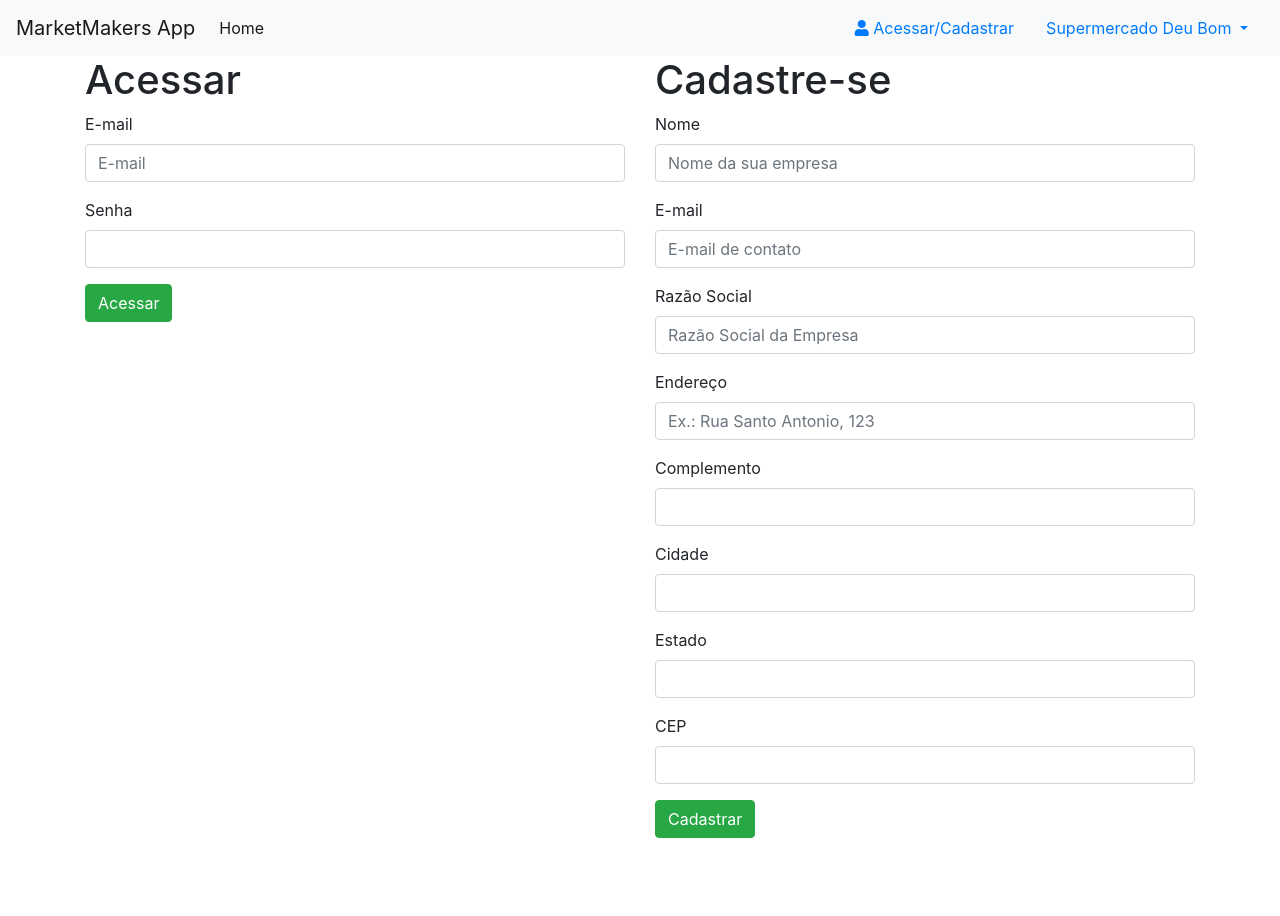
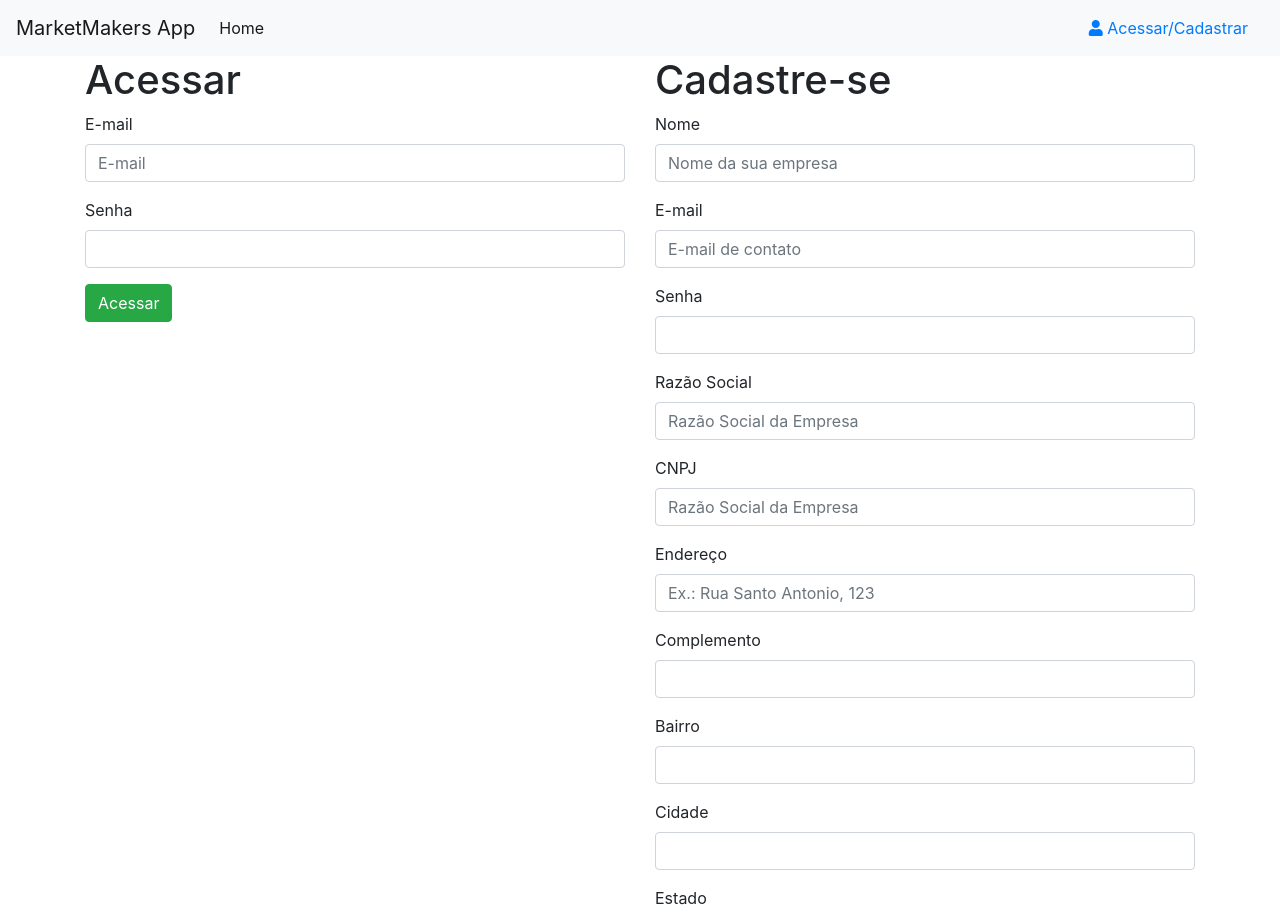
Before and after one commit to market-makers/marketmakers-front, an Angular app: page /subscription in a window 1280 px wide. Shown: the top 916 px of the page. Before the commit the page ends 838 px from the top, so only its background shows below. Built offline with nearby package versions, Linux system fonts and the light colour scheme.

Commit message:
Login e cadastro

```diff
--- /dev/null
+++ b/src/app/api.service.ts
@@ -0,0 +1,29 @@
+import { Injectable } from '@angular/core';
+import { HttpClient, HttpHeaders } from '@angular/common/http';
+import { Observable } from '../../node_modules/rxjs';
+
+const httpOptions = {
+  headers: new HttpHeaders({
+    'Content-Type':  'application/json'
+    // 'Authorization': 'Basic bWFya2V0bWFrZXJzOlR0bjBFOVEw'
+  })
+};
+
+@Injectable({
+  providedIn: 'root'
+})
+export class ApiService {
+  // private endpoint: String = 'http://192.168.25.44:8080';
+  private endpoint: String = 'https://api.marketmakersapp.club';
+
+  constructor(private http: HttpClient) {
+  }
+
+  post(path, data: any) : Observable<Object> {
+    return this.http.post(this.endpoint + path, data, httpOptions);
+  }
+
+  get(path) : Observable<Object> {
+    return this.http.get(this.endpoint + path, httpOptions);
+  }
+}
--- a/src/app/app.module.ts
+++ b/src/app/app.module.ts
@@ -1,5 +1,7 @@
 import { BrowserModule } from '@angular/platform-browser';
 import { NgModule } from '@angular/core';
+import { ReactiveFormsModule } from '@angular/forms';
+import { HttpClientModule } from '@angular/common/http';
 
 import { AppComponent } from './app.component';
 import { HeaderComponent } from './header/header.component';
@@ -17,8 +19,10 @@ import { DashboardComponent } from './dashboard/dashboard.component';
     DashboardComponent,
   ],
   imports: [
+    HttpClientModule,
     BrowserModule,
-    AppRoutingModule
+    AppRoutingModule,
+    ReactiveFormsModule
   ],
   providers: [],
   bootstrap: [AppComponent]
--- a/src/app/company.service.ts
+++ b/src/app/company.service.ts
@@ -1,9 +1,43 @@
 import { Injectable } from '@angular/core';
+import { ApiService } from './api.service';
+import { Observable } from '../../node_modules/rxjs';
 
 @Injectable({
   providedIn: 'root'
 })
 export class CompanyService {
+  private _api: ApiService;
+  private company: any;
 
-  constructor() { }
+  constructor(private api: ApiService) {
+    this._api = api;
+  }
+
+  create(data: any) : Observable<Object>{
+    return this._api.post('/company', data);
+  }
+
+  setCompany(company: any) {
+    this.company = company;
+    //persist
+    window.localStorage.setItem('company', JSON.stringify(company));
+  }
+
+  getCompany(): any {
+    let session: any = window.localStorage.getItem('company');
+    if(session) {
+      session = JSON.parse(session);
+    }
+    return this.company || session;
+  }
+
+  login(data: any) {
+    return this._api.post('/company/login', data);
+  }
+
+  logout() {
+    window.localStorage.removeItem('company');
+    this.company = null;
+  }
+
 }
--- a/src/app/header/header.component.html
+++ b/src/app/header/header.component.html
@@ -11,16 +11,15 @@
           <a class="nav-link" href="#">Home <span class="sr-only">(current)</span></a>
         </li>
       </ul>
-      <a class="nav-link" routerLink="/subscription"><i class="fa fa-user"></i> Acessar/Cadastrar</a>
-      <div class="nav-item dropdown">
+      <a class="nav-link" routerLink="/subscription" *ngIf="!company"><i class="fa fa-user"></i> Acessar/Cadastrar</a>
+      <div class="nav-item dropdown" *ngIf="company">
         <a class="nav-link dropdown-toggle" href="#" id="navbarDropdown" role="button" data-toggle="dropdown" aria-haspopup="true" aria-expanded="false">
-          Supermercado Deu Bom
+          {{company.name}}
         </a>
         <div class="dropdown-menu" aria-labelledby="navbarDropdown">
-          <a class="dropdown-item" href="#">Configurações</a>
           <a class="dropdown-item" routerLink="/dashboard">Meu Painel</a>
           <div class="dropdown-divider"></div>
-          <a class="dropdown-item" href="#">Sair</a>
+          <a class="dropdown-item" (click)="logout()" href="#">Sair</a>
         </div>
       </div>
     </div>
--- a/src/app/header/header.component.ts
+++ b/src/app/header/header.component.ts
@@ -1,4 +1,5 @@
 import { Component, OnInit } from '@angular/core';
+import { CompanyService } from '../company.service';
 
 @Component({
   selector: 'app-header',
@@ -6,10 +7,21 @@ import { Component, OnInit } from '@angular/core';
   styleUrls: ['./header.component.css']
 })
 export class HeaderComponent implements OnInit {
+  company: any;
 
-  constructor() { }
+  constructor(private companyService: CompanyService) {
+
+  }
 
   ngOnInit() {
+    this.company = this.companyService.getCompany();
+    window.addEventListener('loggedIn', () => {
+      this.company = this.companyService.getCompany();
+    })
+  }
+
+  logout() {
+    this.companyService.logout();
   }
 
 }
--- a/src/app/subscription/subscription.component.html
+++ b/src/app/subscription/subscription.component.html
@@ -2,52 +2,67 @@
   <div class="row">
     <div class="col-md-6">
       <h1>Acessar</h1>
-        <form autocomplete="off">
+        <form autocomplete="off" [formGroup]="loginForm" (ngSubmit)="onLogin()">
             <div class="form-group">
-              <label for="email">E-mail</label>
-              <input type="email" class="form-control" id="email" placeholder="E-mail">
+              <label for="email_login">E-mail</label>
+              <input type="email" class="form-control" id="email_login" formControlName="email" placeholder="E-mail">
             </div>
             <div class="form-group">
-              <label for="senha">Senha</label>
-              <input type="password" class="form-control" id="password">
+              <label for="password_login">Senha</label>
+              <input type="password" class="form-control" id="password_login" formControlName="password">
             </div>
             <input type="submit" value="Acessar" class="btn btn-success">
           </form>
     </div>
     <div class="col-md-6">
       <h1>Cadastre-se</h1>
-        <form>
+        <div class="alert alert-success" *ngIf="submited">
+          Cadastro realizado com sucesso!
+        </div>
+        <form [formGroup]="companyForm" (ngSubmit)="onSubmit()" *ngIf="!submited">
             <div class="form-group">
               <label for="name">Nome</label>
-              <input type="text" class="form-control" id="name" placeholder="Nome da sua empresa">
+              <input type="text" class="form-control" id="name" formControlName="name" placeholder="Nome da sua empresa">
             </div>
             <div class="form-group">
               <label for="email">E-mail</label>
-              <input type="email" class="form-control" id="email" placeholder="E-mail de contato">
+              <input type="email" class="form-control" id="email" formControlName="email" placeholder="E-mail de contato">
             </div>
             <div class="form-group">
-              <label for="razao_social">Razão Social</label>
-              <input type="text" class="form-control" id="razao_social" placeholder="Razão Social da Empresa">
+                <label for="password">Senha</label>
+                <input type="password" class="form-control" id="password" formControlName="password" placeholder="">
+              </div>
+            <div class="form-group">
+              <label for="companyName">Razão Social</label>
+              <input type="text" class="form-control" id="companyName" formControlName="companyName" placeholder="Razão Social da Empresa">
             </div>
             <div class="form-group">
-              <label for="endereco_logradouro">Endereço</label>
-              <input type="text" class="form-control" id="endereco_logradouro" placeholder="Ex.: Rua Santo Antonio, 123">
+                <label for="cnpj">CNPJ</label>
+                <input type="text" class="form-control" id="cnpj" formControlName="cnpj" placeholder="Razão Social da Empresa">
+              </div>
+            <div class="form-group">
+              <label for="street">Endereço</label>
+              <input type="text" class="form-control" id="street" formControlName="street" placeholder="Ex.: Rua Santo Antonio, 123">
             </div>
             <div class="form-group">
-              <label for="endereco_complemento">Complemento</label>
-              <input type="text" class="form-control" id="endereco_complemento" placeholder="">
+              <label for="complement">Complemento</label>
+              <input type="text" class="form-control" id="complement" formControlName="complement" placeholder="">
             </div>
             <div class="form-group">
-              <label for="endereco_cidade">Cidade</label>
-              <input type="text" class="form-control" id="endereco_cidade" placeholder="">
+                <label for="neighborhood">Bairro</label>
+                <input type="text" class="form-control" id="neighborhood" formControlName="neighborhood" placeholder="">
+              </div>
+            <div class="form-group">
+              <label for="city">Cidade</label>
+              <input type="text" class="form-control" id="city" formControlName="city" placeholder="">
             </div>
             <div class="form-group">
-              <label for="endereco_estado">Estado</label>
-              <input type="text" class="form-control" id="endereco_estado" placeholder="">
+              <label for="state">Estado</label>
+              <input type="text" class="form-control" id="state" formControlName="state" placeholder="">
             </div>
             <div class="form-group">
-              <label for="endereco_cep">CEP</label>
-              <input type="text" class="form-control" id="endereco_cep" placeholder="">
+              <label for="zipCode">CEP</label>
+              <input type="text" class="form-control" id="zipCode" formControlName="zipCode" placeholder="">
             </div>
             <input type="submit" value="Cadastrar" class="btn btn-success">
           </form>
--- a/src/app/subscription/subscription.component.ts
+++ b/src/app/subscription/subscription.component.ts
@@ -1,4 +1,7 @@
 import { Component, OnInit } from '@angular/core';
+import { FormControl, FormGroup } from '@angular/forms';
+import { CompanyService } from '../company.service';
+import { Router } from '../../../node_modules/@angular/router';
 
 @Component({
   selector: 'app-subscription',
@@ -6,10 +9,70 @@ import { Component, OnInit } from '@angular/core';
   styleUrls: ['./subscription.component.css']
 })
 export class SubscriptionComponent implements OnInit {
+  submited: boolean = false;
 
-  constructor() { }
+  companyForm = new FormGroup({
+    name: new FormControl(''),
+    email: new FormControl(''),
+    password: new FormControl(''),
+    companyName: new FormControl(''),
+    cnpj: new FormControl(''),
+    street: new FormControl(''),
+    complement: new FormControl(''),
+    neighborhood: new FormControl(''),
+    city: new FormControl(''),
+    state: new FormControl(''),
+    zipCode: new FormControl(''),
+    categories: new FormControl('bebidas,laticinios,hortifruti'),
+    type: new FormControl('supermercado')
+  });
+
+  loginForm = new FormGroup({
+    email: new FormControl(''),
+    password: new FormControl('')
+  })
+
+
+  constructor(private companyService: CompanyService, private _router: Router) { }
 
   ngOnInit() {
+    console.log(this.companyService.getCompany());
+    if(this.companyService.getCompany()) {
+      this._router.navigate(['/dashboard']);
+    }
+  }
+
+  onLogin() {
+    this.companyService.login(this.loginForm.value).subscribe((response) => {
+      this.companyService.setCompany(response);
+      window.dispatchEvent(new Event('loggedIn'));
+      this._router.navigate(['/dashboard']);
+    }, (error) => {
+      alert('Erro ao logar.');
+    })
+  }
+
+  onSubmit() {
+    let values: any = this.companyForm.value;
+    values.address = {
+      street: values.street,
+      complement: values.complement,
+      neighborhood: values.neighborhood,
+      city: values.city,
+      state: values.state,
+      zipCode: values.zipCode
+    }
+
+    this.companyService.create(values).subscribe(
+      (response) => {
+        this.submited = true;
+        this.companyService.setCompany(response);
+        window.dispatchEvent(new Event('loggedIn'));
+        this._router.navigate(['/dashboard']);
+      }, (error) => {
+        alert('Erro ao enviar formulário');
+        console.log(error);
+      });
   }
 
 }
```
Also changed, not shown: 1 other file (tests, documents, lock files or other folders).
